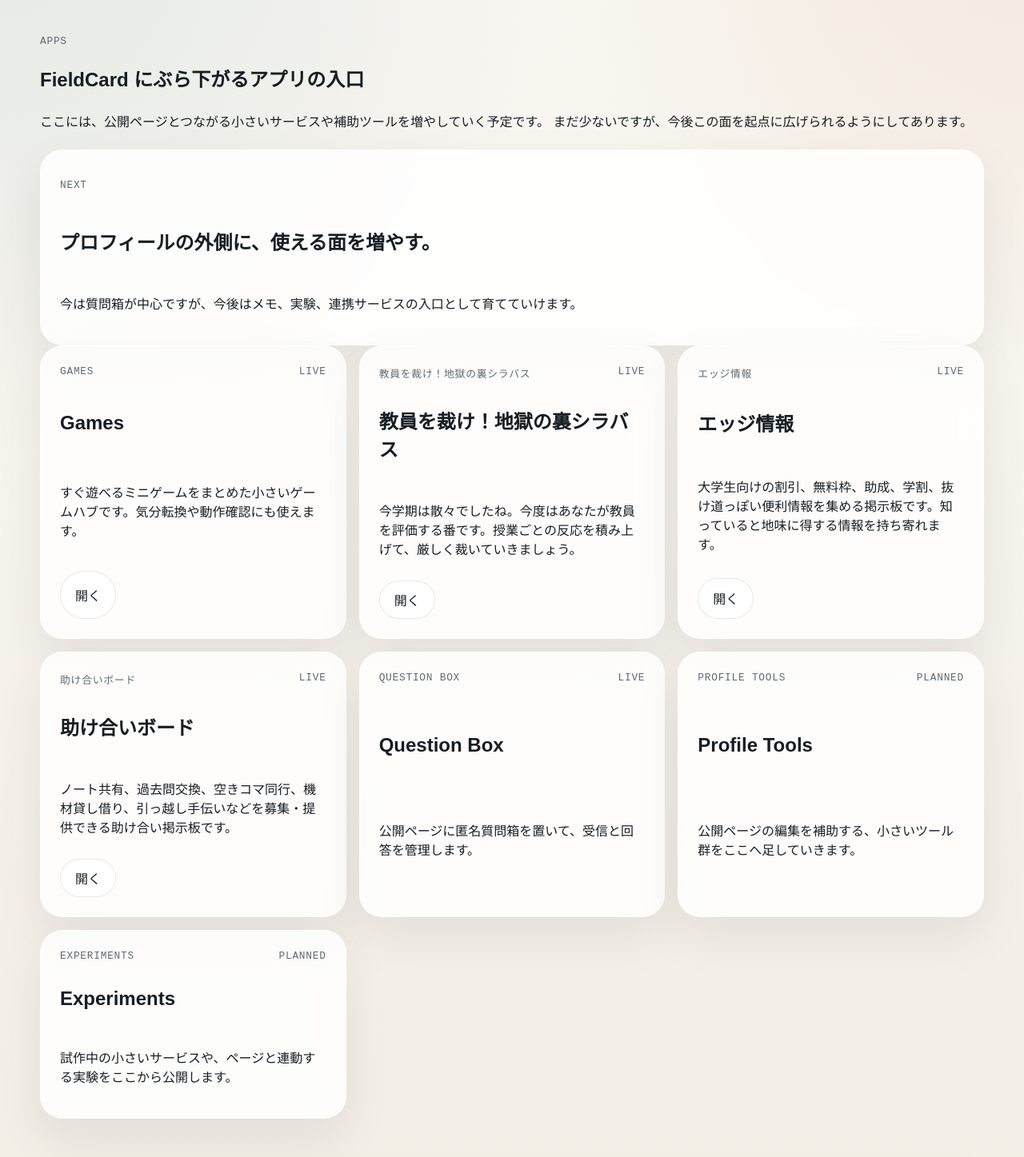
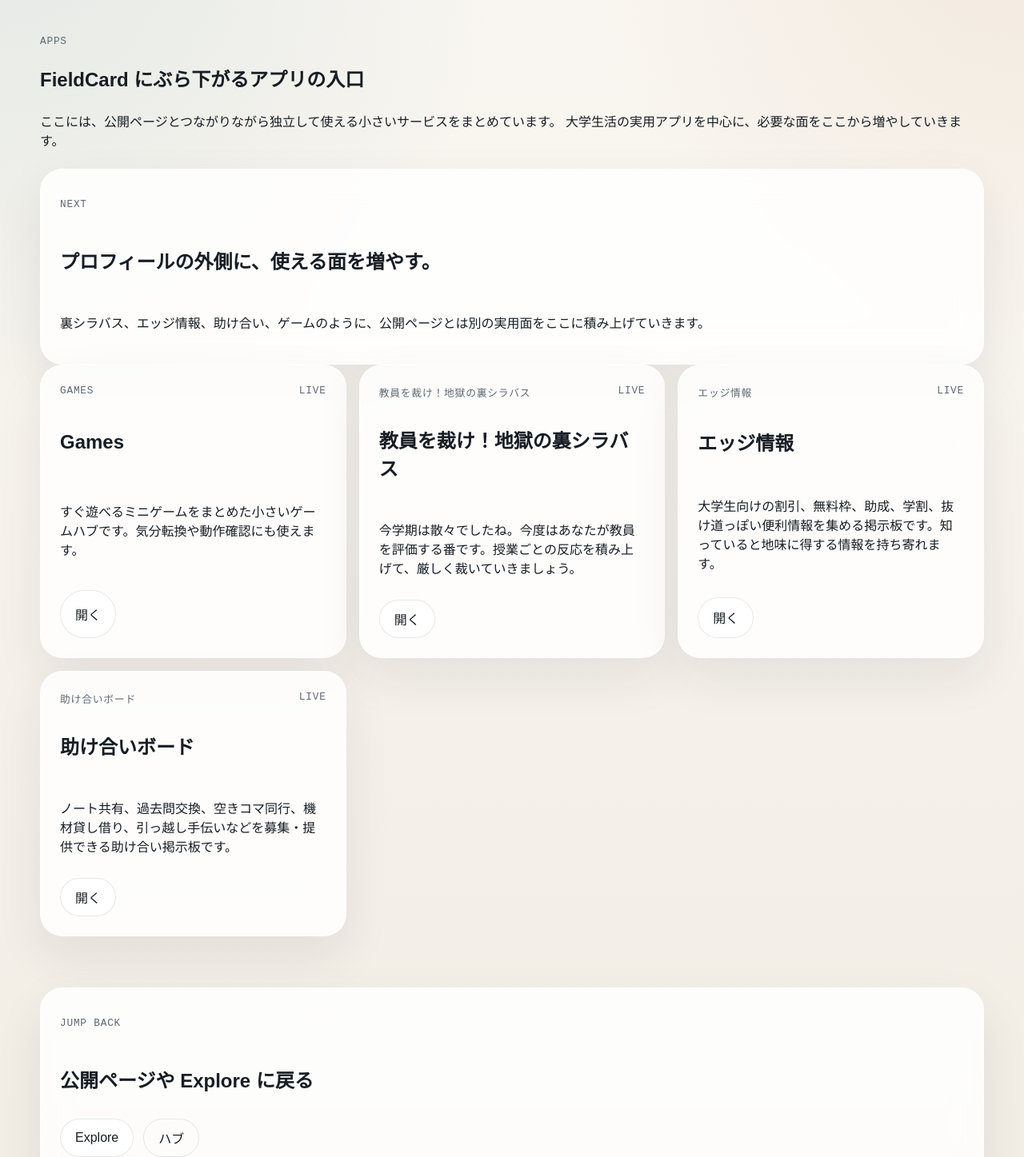
Before and after one commit to KaitoSado/private-field-homepage, a Next.js app: page /apps in a window 1280 px wide. Shown: the part 140-1587 px from the top of the page at 80% size. Built offline with nearby package versions, Linux system fonts and the light colour scheme; no server answers.

Commit message:
Trim unused apps from list

```diff
--- a/app/apps/page.js
+++ b/app/apps/page.js
@@ -29,21 +29,6 @@ const plannedApps = [
     status: "Live",
     body: "ノート共有、過去問交換、空きコマ同行、機材貸し借り、引っ越し手伝いなどを募集・提供できる助け合い掲示板です。",
     href: "/apps/help"
-  },
-  {
-    name: "Question Box",
-    status: "Live",
-    body: "公開ページに匿名質問箱を置いて、受信と回答を管理します。"
-  },
-  {
-    name: "Profile Tools",
-    status: "Planned",
-    body: "公開ページの編集を補助する、小さいツール群をここへ足していきます。"
-  },
-  {
-    name: "Experiments",
-    status: "Planned",
-    body: "試作中の小さいサービスや、ページと連動する実験をここから公開します。"
   }
 ];
 
@@ -55,14 +40,14 @@ export default function AppsPage() {
           <p className="eyebrow">Apps</p>
           <h1 className="page-title">FieldCard にぶら下がるアプリの入口</h1>
           <p>
-            ここには、公開ページとつながる小さいサービスや補助ツールを増やしていく予定です。
-            まだ少ないですが、今後この面を起点に広げられるようにしてあります。
+            ここには、公開ページとつながりながら独立して使える小さいサービスをまとめています。
+            大学生活の実用アプリを中心に、必要な面をここから増やしていきます。
           </p>
         </div>
         <div className="surface feature-card">
           <p className="eyebrow">Next</p>
           <h2>プロフィールの外側に、使える面を増やす。</h2>
-          <p>今は質問箱が中心ですが、今後はメモ、実験、連携サービスの入口として育てていけます。</p>
+          <p>裏シラバス、エッジ情報、助け合い、ゲームのように、公開ページとは別の実用面をここに積み上げていきます。</p>
         </div>
       </section>
 
```
